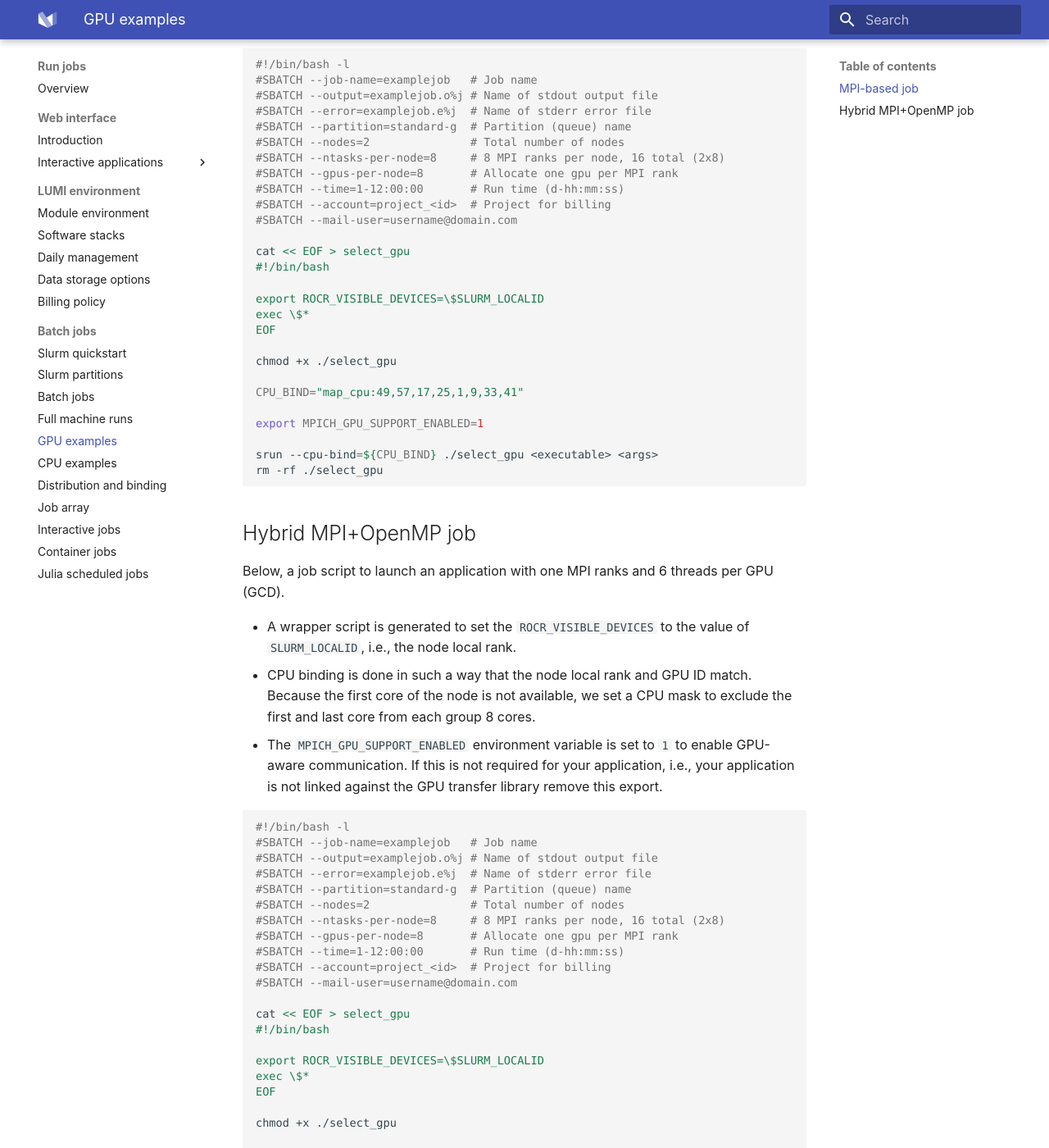
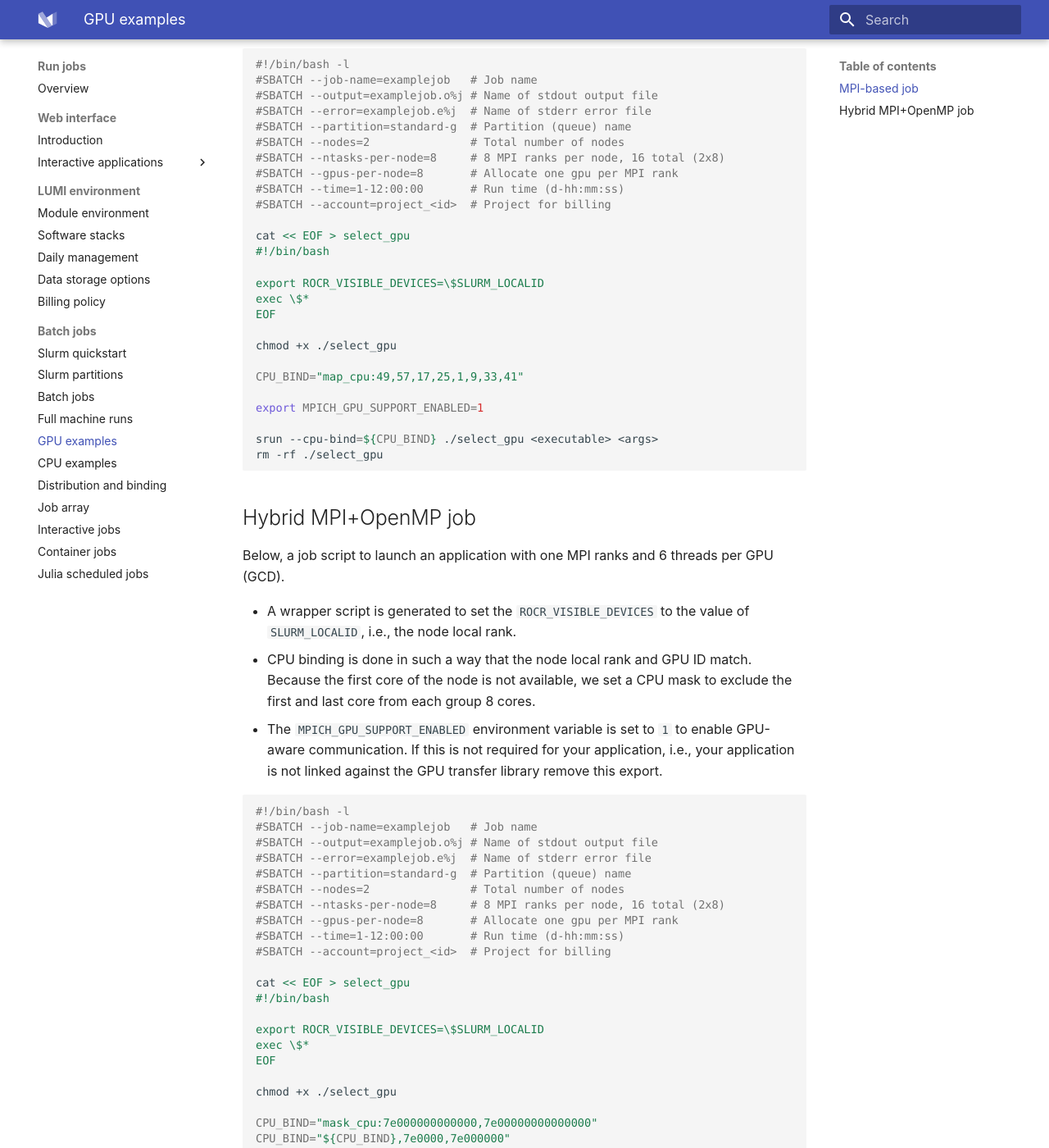
Before and after one commit to Lumi-supercomputer/lumi-userguide, an MkDocs documentation site: the page built from docs/runjobs/scheduled-jobs/lumig-job.md, in a window 1280 px wide and 1400 px high, scrolled down 777 px. Shown: the whole window at 82% size. Built offline with MkDocs 1.6.1 and Material for MkDocs 9.7.7, drawn with Linux system fonts in a browser that asks for light colours.

Commit message:
Remove the email address from jobs in lumig-job.md

```diff
--- a/docs/runjobs/scheduled-jobs/lumig-job.md
+++ b/docs/runjobs/scheduled-jobs/lumig-job.md
@@ -42,7 +42,6 @@ Below, a job script to launch an application with one MPI rank per GPU (GCD).
 #SBATCH --gpus-per-node=8       # Allocate one gpu per MPI rank
 #SBATCH --time=1-12:00:00       # Run time (d-hh:mm:ss)
 #SBATCH --account=project_<id>  # Project for billing
-#SBATCH --mail-user=username@domain.com
 
 cat << EOF > select_gpu
 #!/bin/bash
@@ -87,7 +86,6 @@ per GPU (GCD).
 #SBATCH --gpus-per-node=8       # Allocate one gpu per MPI rank
 #SBATCH --time=1-12:00:00       # Run time (d-hh:mm:ss)
 #SBATCH --account=project_<id>  # Project for billing
-#SBATCH --mail-user=username@domain.com
 
 cat << EOF > select_gpu
 #!/bin/bash
```
